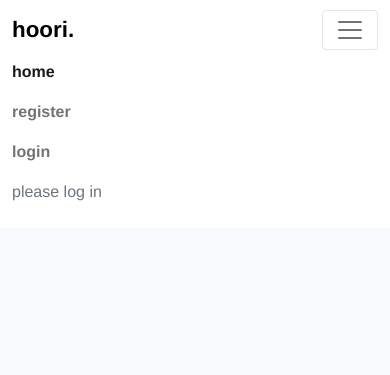
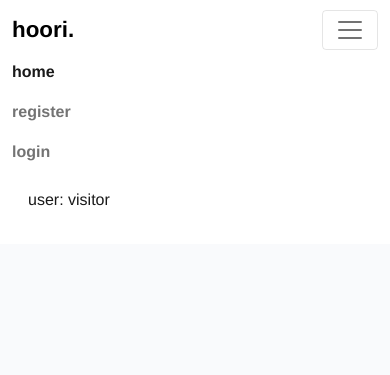
Before and after one commit to redbasel/wellness_recipes_p4, a Django app: page / in a window 390 px wide, after a click that opens the changed part. Shown: the top 375 px of the page. Run offline with Django 3.2, Linux system fonts and the light colour scheme; data that the repository does not hold is empty; some libraries are stand-ins or nearby versions.

Commit message:
visitors and logged in user will see their current statust in top right corner in desktop view and bottom in the menu in mobile view

```diff
--- a/static/css/style.css
+++ b/static/css/style.css
@@ -42,6 +42,7 @@
 
 .card-title {
     font-family: Helvetica, sans-serif;
+    font-weight: 550;
 }
 
 .card-text {
@@ -118,7 +119,7 @@
 
 .post-link:hover,
 .page-link {
-    color: #E84610;
+    color: #e0c56e;
 }
 
 .post-title {
--- a/templates/base.html
+++ b/templates/base.html
@@ -55,9 +55,9 @@
                 </ul>
                 <span class="navbar-text text-muted">
                     {% if user.is_authenticated %}
-                    <p>Username</p>
+                    <p>User: {{ user.username }} </p>
                     {% else %}
-                    <p>Please log in</p>
+                    <p><a class="nav-link" href="{% url 'account_login' %}">User: Visitor</a></p>
                     {% endif %}
                 </span>
             </div>
```
